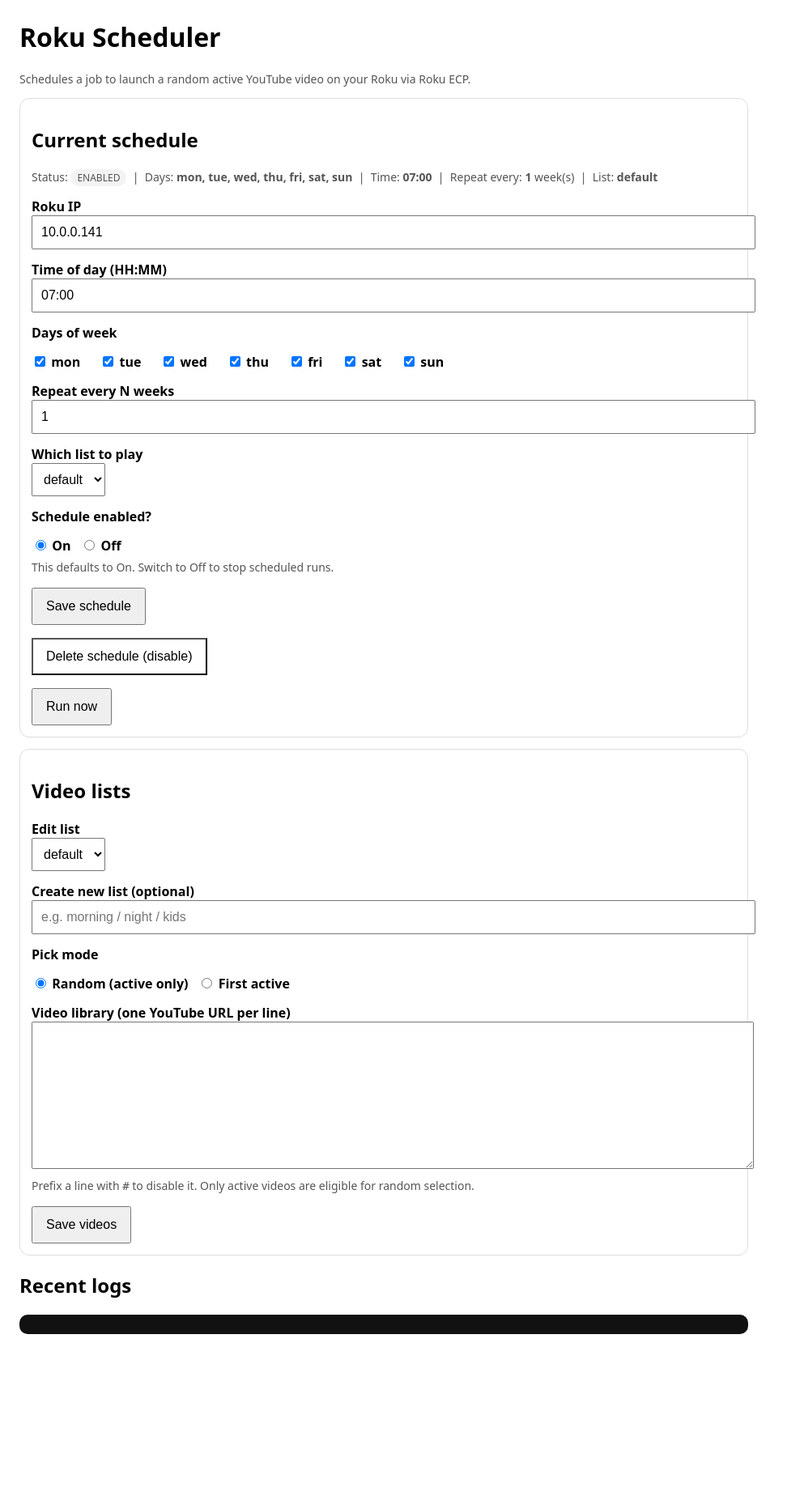
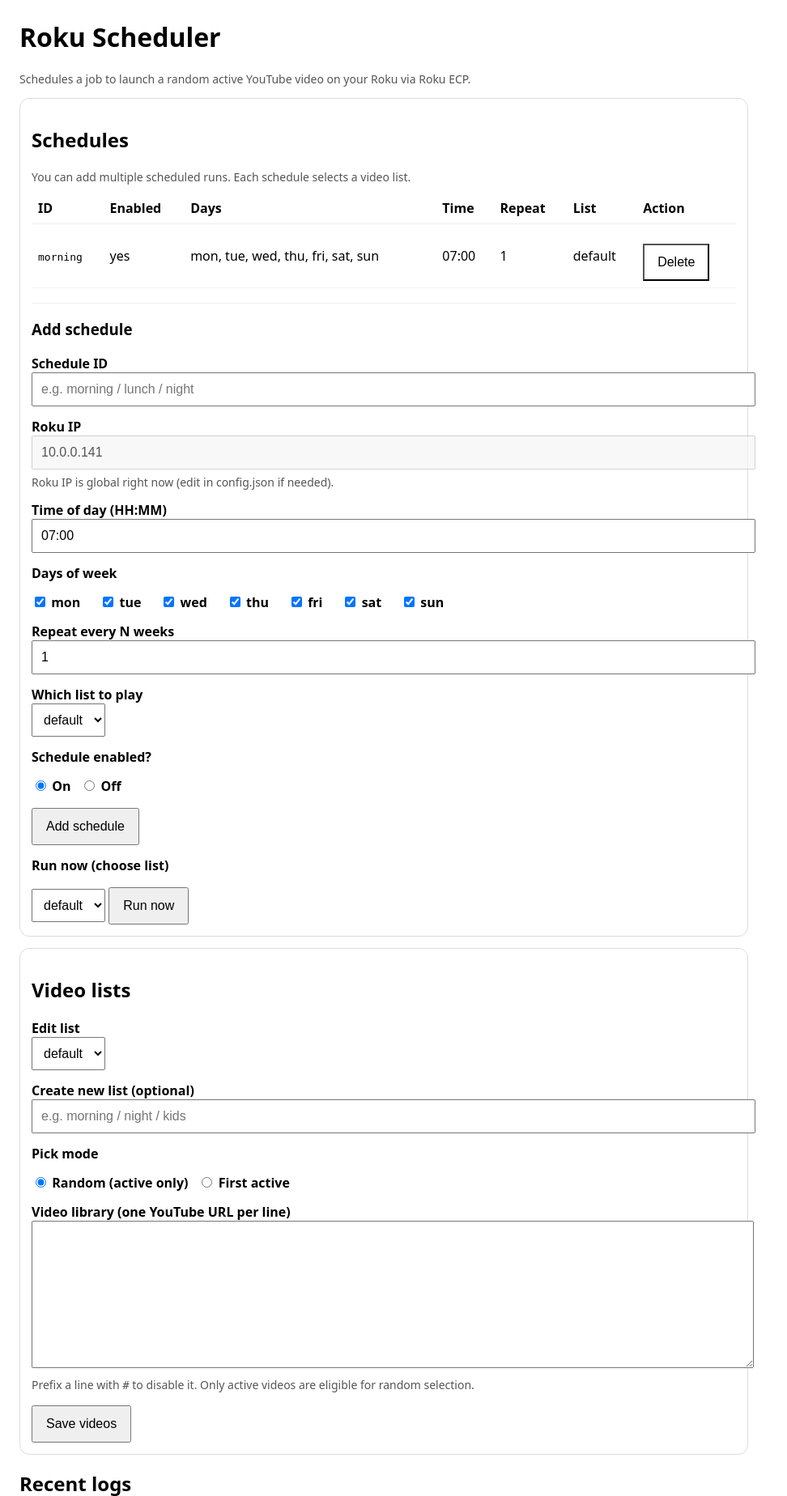
Before and after one commit to sketchmo4/roku_scheduler_ui, a FastAPI app: page / in a window 1280 px wide. Shown: the top 1848 px of the page at 81% size, without its empty margins (0-972 px from the left). Before the commit the page ends 1648 px from the top, so only its background shows below. Run offline with FastAPI, Linux system fonts and the light colour scheme; parts of the project's set-up code (start-up, migrations or seed data) failed here and were passed over.

Commit message:
Support multiple schedules (per schedule list)

```diff
--- a/app/main.py
+++ b/app/main.py
@@ -28,11 +28,17 @@ LOG_PATH = DATA_DIR / "runs.log"
 DEFAULT_CONFIG: dict[str, Any] = {
     "roku_ip": "10.0.0.141",
 
-    # schedule
-    "enabled": True,
-    "days": ["mon", "tue", "wed", "thu", "fri", "sat", "sun"],
-    "time_hhmm": "07:00",
-    "repeat_every_weeks": 1,
+    # schedules (multiple)
+    "schedules": [
+        {
+            "id": "morning",
+            "enabled": True,
+            "days": ["mon", "tue", "wed", "thu", "fri", "sat", "sun"],
+            "time_hhmm": "07:00",
+            "repeat_every_weeks": 1,
+            "list": "default",
+        }
+    ],
 
     # YouTube launching
     "launch_youtube": True,
@@ -43,7 +49,8 @@ DEFAULT_CONFIG: dict[str, Any] = {
     "video_lists": {
         "default": [],  # [{"url": "https://www.youtube.com/watch?v=...", "active": true}]
     },
-    "selected_list": "default",
+
+    # video picking
     "pick_mode": "random_active",  # random_active | first_active
 }
 
@@ -73,10 +80,52 @@ def load_config() -> dict:
             merged["video_lists"] = {"default": []}
         merged.setdefault("video_lists", {}).setdefault("default", [])
 
-        sel = merged.get("selected_list") or "default"
-        if sel not in merged["video_lists"]:
-            sel = "default"
-        merged["selected_list"] = sel
+        # normalize schedules (and migrate legacy single schedule fields)
+        schedules = merged.get("schedules")
+        if not isinstance(schedules, list) or not schedules:
+            schedules = []
+
+        # legacy fields: enabled/days/time_hhmm/repeat/selected_list
+        if any(k in merged for k in ("enabled", "days", "time_hhmm", "repeat_every_weeks", "selected_list")) and not schedules:
+            schedules = [
+                {
+                    "id": "schedule1",
+                    "enabled": bool(merged.get("enabled", True)),
+                    "days": merged.get("days") or ["mon"],
+                    "time_hhmm": merged.get("time_hhmm") or "07:00",
+                    "repeat_every_weeks": int(merged.get("repeat_every_weeks") or 1),
+                    "list": merged.get("selected_list") or "default",
+                }
+            ]
+
+        # cleanup legacy keys
+        for k in ("enabled", "days", "time_hhmm", "repeat_every_weeks", "selected_list"):
+            merged.pop(k, None)
+
+        # validate schedule objects
+        out = []
+        seen = set()
+        for s in schedules:
+            if not isinstance(s, dict):
+                continue
+            sid = str(s.get("id") or "").strip() or f"sched_{len(out)+1}"
+            if sid in seen:
+                continue
+            seen.add(sid)
+            lst = s.get("list") or "default"
+            if lst not in merged["video_lists"]:
+                lst = "default"
+            out.append(
+                {
+                    "id": sid,
+                    "enabled": bool(s.get("enabled", True)),
+                    "days": [d for d in (s.get("days") or []) if d in ("mon", "tue", "wed", "thu", "fri", "sat", "sun")],
+                    "time_hhmm": str(s.get("time_hhmm") or "07:00"),
+                    "repeat_every_weeks": int(s.get("repeat_every_weeks") or 1),
+                    "list": lst,
+                }
+            )
+        merged["schedules"] = out
 
         return merged
     except Exception:
@@ -91,72 +140,74 @@ def save_config(cfg: dict) -> None:
 scheduler = BackgroundScheduler(timezone=os.environ.get("TZ", "America/Denver"))
 scheduler.start()
 
-CURRENT_JOB_ID = "roku_job"
+def schedule_jobs(cfg: dict) -> None:
+    # clear existing jobs
+    for j in list(scheduler.get_jobs()):
+        try:
+            scheduler.remove_job(j.id)
+        except Exception:
+            pass
+
+    schedules = cfg.get("schedules") or []
+    if not schedules:
+        log("No schedules configured")
+        return
+
+    for s in schedules:
+        if not s.get("enabled"):
+            continue
+
+        sid = str(s.get("id"))
+        hhmm = str(s.get("time_hhmm") or "07:00")
+        if ":" not in hhmm:
+            log(f"Invalid time for schedule {sid}: {hhmm}")
+            continue
+        hour_s, min_s = hhmm.split(":", 1)
+        hour = int(hour_s)
+        minute = int(min_s)
+
+        days = s.get("days") or []
+        if not days:
+            log(f"Schedule {sid} has no days; skipping")
+            continue
+
+        dow = ",".join(days)
+        repeat_weeks = int(s.get("repeat_every_weeks") or 1)
+        repeat_weeks = max(1, min(12, repeat_weeks))
+
+        trigger = CronTrigger(day_of_week=dow, hour=hour, minute=minute)
+
+        def wrapped(schedule_id=sid):
+            schedule = next((x for x in (cfg.get("schedules") or []) if x.get("id") == schedule_id), None)
+            if not schedule:
+                return
+            if repeat_weeks > 1:
+                iso_week = int(datetime.now().strftime("%V"))
+                if iso_week % repeat_weeks != 0:
+                    return
+            run_roku(cfg, schedule)
+
+        scheduler.add_job(wrapped, trigger=trigger, id=f"roku_{sid}", replace_existing=True)
+        log(f"Scheduled[{sid}]: days={days} time={hhmm} repeat_every_weeks={repeat_weeks} list={s.get('list')}")
 
 
-def schedule_job(cfg: dict) -> None:
-    # remove old
-    try:
-        scheduler.remove_job(CURRENT_JOB_ID)
-    except Exception:
-        pass
-
-    if not cfg.get("enabled"):
-        log("Scheduler disabled; no job scheduled")
-        return
-
-    # parse hh:mm
-    hhmm = str(cfg.get("time_hhmm") or "07:00")
-    if ":" not in hhmm:
-        raise ValueError("time_hhmm must be HH:MM")
-    hour_s, min_s = hhmm.split(":", 1)
-    hour = int(hour_s)
-    minute = int(min_s)
-
-    days = cfg.get("days") or []
-    if not days:
-        raise ValueError("Choose at least one day")
-
-    # APScheduler Cron: day_of_week accepts mon,tue,...
-    dow = ",".join(days)
-
-    # weekly repeat: simplest is schedule every week and gate by week number modulus.
-    repeat_weeks = int(cfg.get("repeat_every_weeks") or 1)
-    repeat_weeks = max(1, min(12, repeat_weeks))
-
-    trigger = CronTrigger(day_of_week=dow, hour=hour, minute=minute)
-
-    def wrapped():
-        if repeat_weeks > 1:
-            iso_week = int(datetime.now().strftime("%V"))
-            if iso_week % repeat_weeks != 0:
-                return
-        run_roku(cfg)
-
-    scheduler.add_job(wrapped, trigger=trigger, id=CURRENT_JOB_ID, replace_existing=True)
-    log(f"Scheduled: days={days} time={hhmm} repeat_every_weeks={repeat_weeks}")
-
-
-def run_roku(cfg: dict) -> None:
+def run_roku(cfg: dict, schedule: dict | None = None) -> None:
     roku_ip = cfg.get("roku_ip")
     if not roku_ip:
         log("ERROR: missing roku_ip")
         return
 
+    schedule = schedule or {"id": "manual", "list": "default"}
+    list_name = schedule.get("list") or "default"
+
     try:
-        if cfg.get("press_home_first"):
-            keypress(roku_ip, "Home")
-            time.sleep(0.6)
-
         if cfg.get("launch_youtube"):
             apps = query_apps(roku_ip)
             app_id = find_app_id(apps, cfg.get("youtube_app_name", "YouTube")) or cfg.get(
                 "youtube_fallback_app_id", "837"
             )
 
-            # pick video (from selected list)
             video_lists = cfg.get("video_lists") or {}
-            list_name = cfg.get("selected_list") or "default"
             videos = video_lists.get(list_name) or []
             active = [v for v in videos if (v or {}).get("active") and (v or {}).get("url")]
             pick_mode = (cfg.get("pick_mode") or "random_active").strip()
@@ -168,7 +219,7 @@ def run_roku(cfg: dict) -> None:
                 chosen_url = (random.choice(active)["url"] if active else None)
 
             if not chosen_url:
-                log("ERROR: no active videos configured")
+                log(f"ERROR: no active videos configured for list={list_name}")
                 return
 
             params = youtube_params_from_url(chosen_url)
@@ -177,7 +228,7 @@ def run_roku(cfg: dict) -> None:
                 return
 
             launch(roku_ip, str(app_id), params=params)
-            log(f"OK: launched YouTube video (list={list_name}): {chosen_url}")
+            log(f"OK: launched YouTube video (schedule={schedule.get('id')} list={list_name}): {chosen_url}")
     except Exception as e:
         log(f"ERROR: {type(e).__name__}: {e}")
 
@@ -189,7 +240,7 @@ app = FastAPI(title="Roku Scheduler")
 def _startup():
     cfg = load_config()
     try:
-        schedule_job(cfg)
+        schedule_jobs(cfg)
     except Exception as e:
         log(f"ERROR scheduling on startup: {e}")
 
@@ -208,36 +259,37 @@ def home(request: Request):
     )
 
 
-@app.post("/save-schedule")
-def save_schedule(
-    roku_ip: str = Form(...),
+@app.post("/add-schedule")
+def add_schedule(
+    schedule_id: str = Form(...),
     time_hhmm: str = Form(...),
     repeat_every_weeks: int = Form(1),
     days: list[str] = Form(default=[]),
     enabled: str = Form(default="on"),
-    selected_list: str = Form(default="default"),
+    list_name: str = Form(default="default"),
 ):
     cfg = load_config()
-    cfg["roku_ip"] = roku_ip.strip()
-    cfg["time_hhmm"] = time_hhmm.strip()
-    cfg["repeat_every_weeks"] = int(repeat_every_weeks)
-    cfg["days"] = [d for d in days if d in ("mon", "tue", "wed", "thu", "fri", "sat", "sun")]
+    sid = schedule_id.strip()
+    if not sid:
+        raise HTTPException(400, "schedule_id required")
+    if any(s.get("id") == sid for s in (cfg.get("schedules") or [])):
+        raise HTTPException(400, "schedule_id already exists")
 
-    cfg["enabled"] = (enabled == "on")
+    vls = cfg.get("video_lists") or {}
+    if list_name not in vls:
+        list_name = "default"
 
-    # select which list this schedule uses
-    vls = cfg.get("video_lists") or {}
-    if selected_list in vls:
-        cfg["selected_list"] = selected_list
-    else:
-        cfg["selected_list"] = "default"
-
+    sched = {
+        "id": sid,
+        "enabled": (enabled == "on"),
+        "days": [d for d in days if d in ("mon", "tue", "wed", "thu", "fri", "sat", "sun")],
+        "time_hhmm": time_hhmm.strip(),
+        "repeat_every_weeks": int(repeat_every_weeks),
+        "list": list_name,
+    }
+    cfg.setdefault("schedules", []).append(sched)
     save_config(cfg)
-    try:
-        schedule_job(cfg)
-    except Exception as e:
-        raise HTTPException(400, str(e))
-
+    schedule_jobs(cfg)
     return RedirectResponse(url="/", status_code=303)
 
 
@@ -288,19 +340,20 @@ def save_videos(
 
 
 @app.post("/delete-schedule")
-def delete_schedule():
+def delete_schedule(schedule_id: str = Form(...)):
     cfg = load_config()
-    cfg["enabled"] = False
+    cfg["schedules"] = [s for s in (cfg.get("schedules") or []) if s.get("id") != schedule_id]
     save_config(cfg)
-    try:
-        schedule_job(cfg)
-    except Exception:
-        pass
+    schedule_jobs(cfg)
     return RedirectResponse(url="/", status_code=303)
 
 
 @app.post("/run-now")
-def run_now():
+def run_now(list_name: str = Form(default="default")):
     cfg = load_config()
-    run_roku(cfg)
+    # run using selected list or provided list_name
+    vls = cfg.get("video_lists") or {}
+    if list_name not in vls:
+        list_name = "default"
+    run_roku(cfg, {"id": "manual", "list": list_name})
     return RedirectResponse(url="/", status_code=303)
--- a/app/templates/index.html
+++ b/app/templates/index.html
@@ -22,59 +22,88 @@
     <div class="hint">Schedules a job to launch a random active YouTube video on your Roku via Roku ECP.</div>
 
     <div class="card">
-      <h2>Current schedule</h2>
-      <div class="hint">
-        Status:
-        {% if cfg.enabled %}
-          <span class="pill">ENABLED</span>
-        {% else %}
-          <span class="pill">DISABLED</span>
-        {% endif %}
-        &nbsp;|&nbsp; Days: <b>{{ cfg.days|join(', ') }}</b>
-        &nbsp;|&nbsp; Time: <b>{{ cfg.time_hhmm }}</b>
-        &nbsp;|&nbsp; Repeat every: <b>{{ cfg.repeat_every_weeks }}</b> week(s)
-        &nbsp;|&nbsp; List: <b>{{ cfg.selected_list }}</b>
-      </div>
+      <h2>Schedules</h2>
+      <div class="hint">You can add multiple scheduled runs. Each schedule selects a video list.</div>
 
-      <form method="post" action="/save-schedule">
+      <table style="width:100%; border-collapse: collapse; margin-top:10px;">
+        <thead>
+          <tr>
+            <th style="text-align:left; border-bottom:1px solid #eee; padding:8px;">ID</th>
+            <th style="text-align:left; border-bottom:1px solid #eee; padding:8px;">Enabled</th>
+            <th style="text-align:left; border-bottom:1px solid #eee; padding:8px;">Days</th>
+            <th style="text-align:left; border-bottom:1px solid #eee; padding:8px;">Time</th>
+            <th style="text-align:left; border-bottom:1px solid #eee; padding:8px;">Repeat</th>
+            <th style="text-align:left; border-bottom:1px solid #eee; padding:8px;">List</th>
+            <th style="text-align:left; border-bottom:1px solid #eee; padding:8px;">Action</th>
+          </tr>
+        </thead>
+        <tbody>
+          {% for s in cfg.schedules %}
+          <tr>
+            <td style="padding:8px; border-bottom:1px solid #f3f3f3;"><code>{{ s.id }}</code></td>
+            <td style="padding:8px; border-bottom:1px solid #f3f3f3;">{{ 'yes' if s.enabled else 'no' }}</td>
+            <td style="padding:8px; border-bottom:1px solid #f3f3f3;">{{ s.days|join(', ') }}</td>
+            <td style="padding:8px; border-bottom:1px solid #f3f3f3;">{{ s.time_hhmm }}</td>
+            <td style="padding:8px; border-bottom:1px solid #f3f3f3;">{{ s.repeat_every_weeks }}</td>
+            <td style="padding:8px; border-bottom:1px solid #f3f3f3;">{{ s.list }}</td>
+            <td style="padding:8px; border-bottom:1px solid #f3f3f3;">
+              <form method="post" action="/delete-schedule" onsubmit="return confirm('Delete schedule {{ s.id }}?');">
+                <input type="hidden" name="schedule_id" value="{{ s.id }}" />
+                <button type="submit" style="background:#fff;">Delete</button>
+              </form>
+            </td>
+          </tr>
+          {% endfor %}
+        </tbody>
+      </table>
+
+      <hr />
+
+      <h3>Add schedule</h3>
+      <form method="post" action="/add-schedule">
+        <label>Schedule ID</label>
+        <input type="text" name="schedule_id" placeholder="e.g. morning / lunch / night" />
+
         <label>Roku IP</label>
-        <input type="text" name="roku_ip" value="{{ cfg.roku_ip }}" />
+        <input type="text" name="roku_ip" value="{{ cfg.roku_ip }}" disabled />
+        <div class="hint">Roku IP is global right now (edit in config.json if needed).</div>
 
         <label>Time of day (HH:MM)</label>
-        <input type="text" name="time_hhmm" value="{{ cfg.time_hhmm }}" placeholder="07:00" />
+        <input type="text" name="time_hhmm" value="07:00" />
 
         <label>Days of week</label>
         <div class="row">
           {% for d in days_all %}
-            <label class="day"><input type="checkbox" name="days" value="{{ d }}" {% if d in cfg.days %}checked{% endif %}/> {{ d }}</label>
+            <label class="day"><input type="checkbox" name="days" value="{{ d }}" checked /> {{ d }}</label>
           {% endfor %}
         </div>
 
         <label>Repeat every N weeks</label>
-        <input type="number" min="1" max="12" name="repeat_every_weeks" value="{{ cfg.repeat_every_weeks }}" />
+        <input type="number" min="1" max="12" name="repeat_every_weeks" value="1" />
 
         <label>Which list to play</label>
-        <select name="selected_list" style="padding:10px; font-size:16px;">
+        <select name="list_name" style="padding:10px; font-size:16px;">
           {% for name in cfg.video_lists.keys() %}
-            <option value="{{ name }}" {% if name == cfg.selected_list %}selected{% endif %}>{{ name }}</option>
+            <option value="{{ name }}">{{ name }}</option>
           {% endfor %}
         </select>
 
         <label>Schedule enabled?</label>
         <div class="row">
-          <label><input type="radio" name="enabled" value="on" {% if cfg.enabled %}checked{% endif %}/> On</label>
-          <label><input type="radio" name="enabled" value="off" {% if not cfg.enabled %}checked{% endif %}/> Off</label>
+          <label><input type="radio" name="enabled" value="on" checked /> On</label>
+          <label><input type="radio" name="enabled" value="off" /> Off</label>
         </div>
-        <div class="hint">This defaults to On. Switch to Off to stop scheduled runs.</div>
 
-        <button type="submit">Save schedule</button>
-      </form>
-
-      <form method="post" action="/delete-schedule" onsubmit="return confirm('Disable schedule?');">
-        <button type="submit" style="background:#fff;">Delete schedule (disable)</button>
+        <button type="submit">Add schedule</button>
       </form>
 
       <form method="post" action="/run-now">
+        <label>Run now (choose list)</label>
+        <select name="list_name" style="padding:10px; font-size:16px;">
+          {% for name in cfg.video_lists.keys() %}
+            <option value="{{ name }}">{{ name }}</option>
+          {% endfor %}
+        </select>
         <button type="submit">Run now</button>
       </form>
     </div>
```
